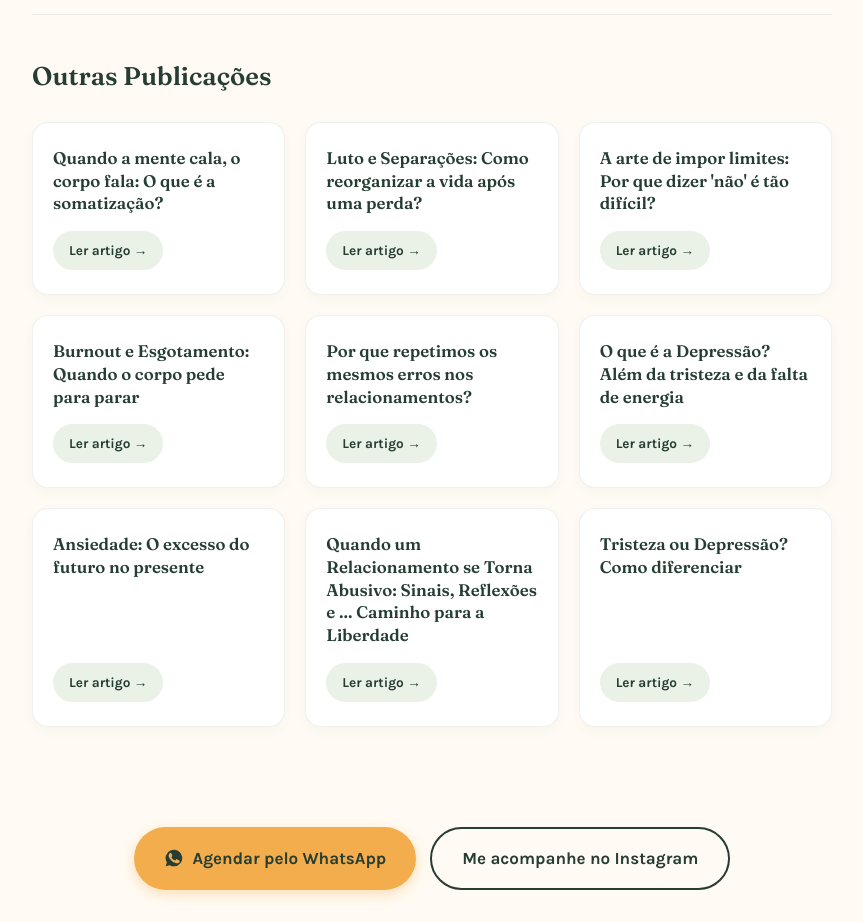
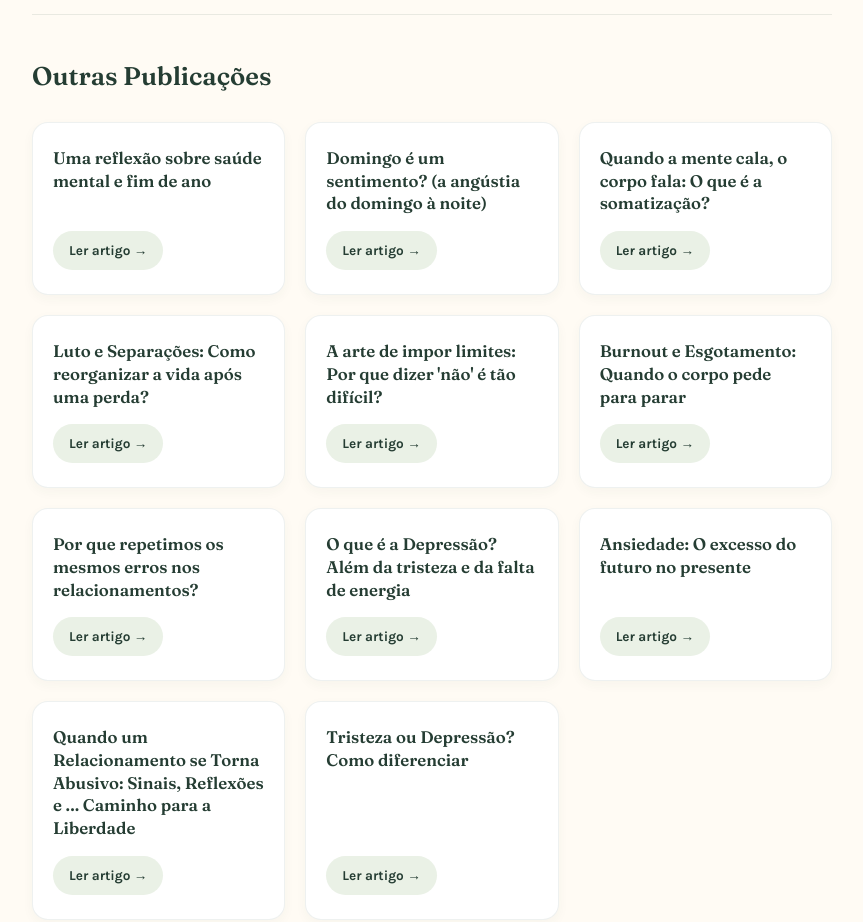
Before and after one commit to BaraldiM/psimanoela-site, a plain HTML site: page publicacao.html in a window 1280 px wide. Shown: the part 800-1722 px from the top of the page, without its empty margins (208-1071 px from the left). Drawn offline with Linux system fonts and the light colour scheme.

Commit message:
blog
novos temas no blog

```diff
--- a/publicacao.html
+++ b/publicacao.html
@@ -298,7 +298,7 @@
     },
     5: {
       title: "O que é a Depressão? Além da tristeza e da falta de energia",
-      content: `<p>Na psicologia e na psicanálise, a depressão não se resume a um sentimento passageiro de tristeza ou ao desânimo momentâneo. Ela se caracteriza como um estado mais profundo de inibição do psiquismo, onde ocorre o esvaziamento do interesse pelo mundo externo e a perda da capacidade de investir afeto nas atividades diárias. O sujeito atravessa um cansaço persistente que não cessa com o repouso físico, acompanhado de sentimentos contínuos de desvalorização, culpa e desamparo.</p>
+      content: `<p>Na psicologia e na psicanálise, a depressão não se resume a um sentimento passageiro de tristeza ou ao desánimo momentâneo. Ela se caracteriza como um estado mais profundo de inibição do psiquismo, onde ocorre o esvaziamento do interesse pelo mundo externo e a perda da capacidade de investir afeto nas atividades diárias. O sujeito atravessa um cansaço persistente que não cessa com o repouso físico, acompanhado de sentimentos contínuos de desvalorização, culpa e desamparo.</p>
                 <p>Muitas vezes, a dor depressiva surge como uma resposta a perdas simbólicas ou reais que não puderam ser devidamente elaboradas, fazendo com que a energia psíquica se volte contra a própria pessoa. Diferente da tristeza comum — que possui um motivo claro e tende a se dissolver com o tempo —, a depressão paralisa e desorganiza o cotidiano. O acompanhamento terapêutico oferece um espaço seguro para investigar o que foi silenciado sob a apatia, auxiliando na restauração do sentido e no resgate do desejo de viver.</p>`
     },
     6: {
@@ -325,6 +325,29 @@
       title: "Quando a mente cala, o corpo fala: O que é a somatização?",
       content: `<p>A somatização ocorre quando conflitos psíquicos, angústias e traumas não encontram vias de representação através da fala, passando a se manifestar no corpo por meio de sintomas físicos. É comum que dores tensionais, alterações gastrointestinais, enxaquecas e fadiga crônica surjam sem que haja qualquer alteração orgânica identificável em exames médicos. A dor do corpo, nesses casos, funciona como um recurso substitutivo para expressar um sofrimento emocional silenciado.</p>
                 <p>A psicanálise compreende que o aparelho psíquico, ao atingir o limite do suporte emocional sem conseguir traduzir em palavras o que sente, descarrega esse excesso de tensão no organismo. O sintoma somático é uma tentativa do corpo de denunciar que algo não vai bem. Na análise clínica, o objetivo é ajudar o paciente a nomear suas angústias e sentimentos, permitindo que o sofrimento ganhe expressão verbal e o corpo possa, finalmente, ser liberado dessa carga.</p>`
+    },
+    11: {
+      title: "Domingo é um sentimento? (a angústia do domingo à noite)",
+      content: `<p>Tristeza, aperto no peito, uma emoção desconfortável, algo que muitas vezes você não sabe definir, não entende o que está sentindo e nem mesmo o porquê...</p>
+                <p>A angústia de domingo à noite é mais comum do que você imagina e pode acontecer em decorrência de memórias afetivas, distorções cognitivas e hábitos disfuncionais.</p>
+                <p>Domingo é dia de feira, de igreja, de casa cheia, de casa da mãe ou da avó. Domingo é dia de churrasco, dia de lasanha, dia de não se preocupar com a dieta.</p>
+                <p>Para muitos, o domingo é a saudade de tudo isso... É o silêncio que ainda incomoda... É o almoço de domingo que nunca mais terá o mesmo sabor...</p>
+                <p>Domingo é a prova de resiliência: de que estamos aqui e iremos continuar.</p>
+                <p><strong>Outros motivos para a angústia de domingo à noite:</strong><br>
+                • Sensação de não ter aproveitado o final de semana;<br>
+                • Preocupações com os afazeres da semana e com a sobrecarga;<br>
+                • Insatisfação com o trabalho ou com a própria rotina diária;<br>
+                • Comparação com os finais de semana perfeitos das redes sociais.</p>
+                <p>A angústia de domingo à noite não é uma condição médica oficial, mas é amplamente conhecida como uma mistura de ansiedade, angústia, tristeza e apreensão que surge na transição entre o lazer do final de semana e o início das obrigações.</p>
+                <p>Domingo não é um sentimento, mas carrega um forte valor simbólico. Representa descanso, família, lazer, religiosidade e, também, a passagem para as responsabilidades que nos aguardam.</p>
+                <p>Domingo pede tudo, menos pressa.</p>`
+    },
+    12: {
+      title: "Uma reflexão sobre saúde mental e fim de ano",
+      content: `<p>Dezembro costuma vir acompanhado de uma forte pressão social para ser um mês mágico, de alegria ininterrupta e de grandes resoluções.</p>
+                <p>Com isso, é comum ver o sofrimento psíquico se intensificar nesse período. Não é o mês em si que “causa” a dor, mas sim o que ele representa e mobiliza internamente em cada um de nós.</p>
+                <p>Dezembro marca o fechamento de um ciclo. E essa transição nos convida — muitas vezes de forma involuntária — a fazer um balanço da própria vida.</p>
+                <p>O final do ano não precisa ser vivido como um teste de felicidade. Ele pode ser atravessado como um tempo de cuidado, acolhimento e honestidade consigo mesmo.</p>`
     }
   };
 
```
Also changed, not shown: index.html (+4 -2 lines), img/depressaoum.jpg (added), img/depressão4.avif (deleted), 2 other files.
